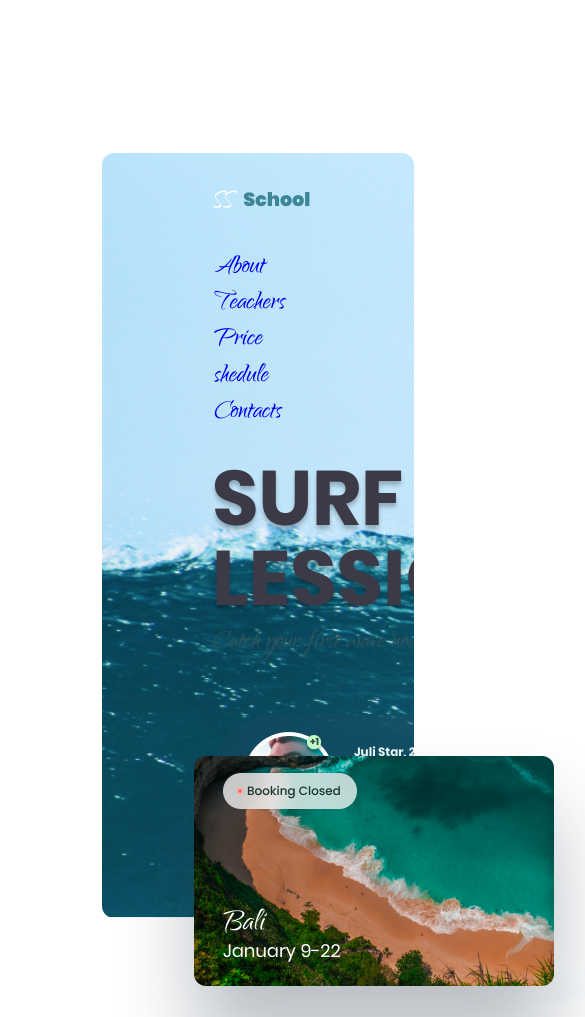
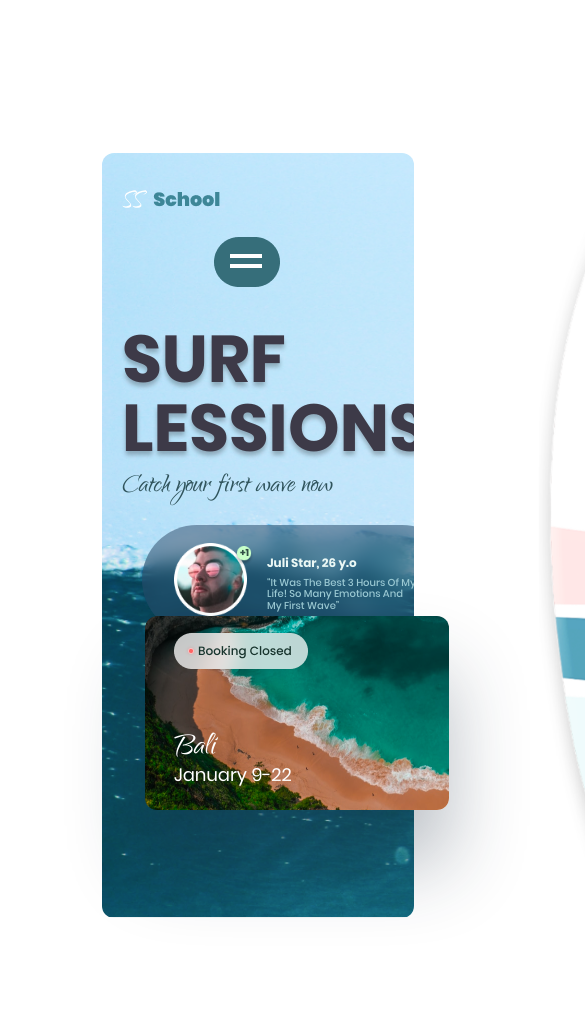
Before and after one commit to vernigora2k/surf, a website built with webpack: page public/index.html in a window 390 px wide. Shown: the top 1017 px of the page, 585 px wide, since content can reach past the window. Built offline with nearby package versions, Linux system fonts and the light colour scheme.

Commit message:
v1.3.1temp added adoptive mobile

```diff
--- a/package.json
+++ b/package.json
@@ -1,6 +1,6 @@
 {
   "name": "surf",
-  "version": "1.3.0",
+  "version": "1.3.1",
   "description": "surf lessons school",
   "main": "index.js",
   "scripts": {
--- /dev/null
+++ b/src/scss/_mobile.scss
@@ -0,0 +1,138 @@
+//adaptive layout--------------------------------
+@media (max-width: 520px) {
+  //section wawes--------------------------------
+    section.wawes {
+      display: none;
+    }
+
+  //section main---------------------------------
+    section.main:before {
+
+    }
+
+    section.main {
+      header.header.disp-flex {
+
+        div.header__logo {
+          margin-left: 20px;
+
+        }
+        nav.header__nav {
+          background-image: url(/img/mobile-adoptive/menuMobile.png);
+          background-repeat: no-repeat;
+          //background-color: yellow;
+          content: '';
+          width: 75px;
+          height: 60px;
+          margin-right: 20px;
+          margin-top: 20px;
+          ul.nav-list.disp-flex {
+            display: none;
+            li.nav-list__item {
+
+              a {
+
+              }
+              &:hover {
+
+              }
+            }
+          }
+        }
+      }
+      div.main.disp-flex {
+
+        div.main__column-title {
+          margin-left: 20px;
+          div.title {
+            font-size: 66px;
+          }
+          div.under-title {
+
+          }
+          div.comment {
+            z-index: 23;
+            width: 315px;
+            height: 110px;
+            margin-top: 20px;
+            margin-left: 20px;
+            background: rgba(42, 74, 104, 0.51);
+            div.comment__avatar {
+
+            }
+            div.comment__article {
+              div.name {
+
+                }
+              div.phrase {
+                width: 150px;
+                font-size: 10px;
+              }
+              div.likes-number {
+              }
+              div.likes-number:before {
+
+              }
+              div.likes-number:after {
+
+              }
+            }
+            &:hover {
+
+            }
+          }
+        }
+        div.main__column-now-in-bali {
+         display: none;
+        }
+        div.none {
+
+        }
+      }
+    }
+
+    //section cards-------------------------------
+section.cards.disp-flex {
+  margin-left: 145px;
+  margin-top: 776px;
+  z-index: 20;
+  div.card {
+    width: 304px;
+    height: 194px;
+    overflow: hidden;
+  }
+  div.cards__bali.card {
+
+    p.plase {
+
+    }
+    p.date {
+
+    }
+    img.booking {
+
+    }
+    &:hover {
+
+    }
+  }
+  div.cards__srilanka.card {
+      display: none;
+  }
+  div.cards__australia.card {
+    display: none;
+  }
+  animation: cards-appear 3s ease-in-out 1s alternate;
+  animation-fill-mode: forwards;
+}
+
+//section surfboard-------------------------------
+section.surfboard {
+
+ background-size: 800px;
+ right: 140%;
+ top: 100px;
+ z-index: 5;
+}
+
+}
--- a/src/scss/main.scss
+++ b/src/scss/main.scss
@@ -1,4 +1,5 @@
 @import "./settings";
+
 
 //section wawes-------------------------------
 section.wawes {
@@ -103,7 +104,7 @@
           background: url(/img/main/avatar.png);
           background-size: contain;
           background-repeat: no-repeat;
-          width: 90px;
+          width: 73px;
           margin-top: 18px;
           margin-left: 32px;
           position: relative;
@@ -327,3 +328,6 @@
    animation: swim-board 3s ease-out 1s alternate;
    animation-fill-mode: forwards;
  }
+
+
+ @import "./mobile";
```
Also changed, not shown: dist/app.css, dist/index_bundle.html, public/img/mobile-adoptive/menuMobile.png (added).
